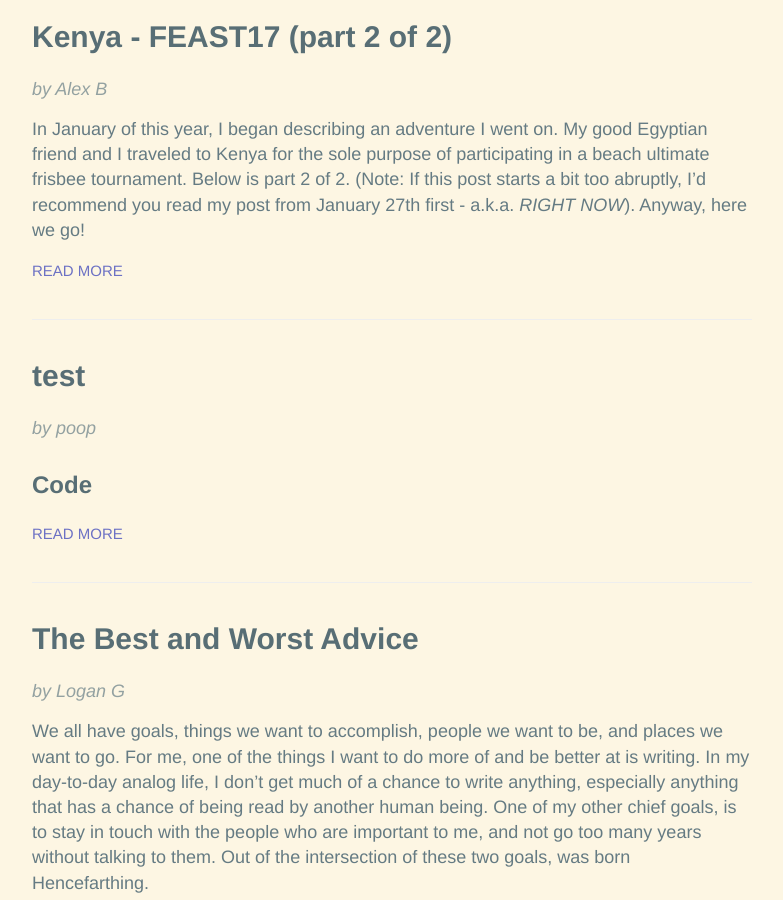
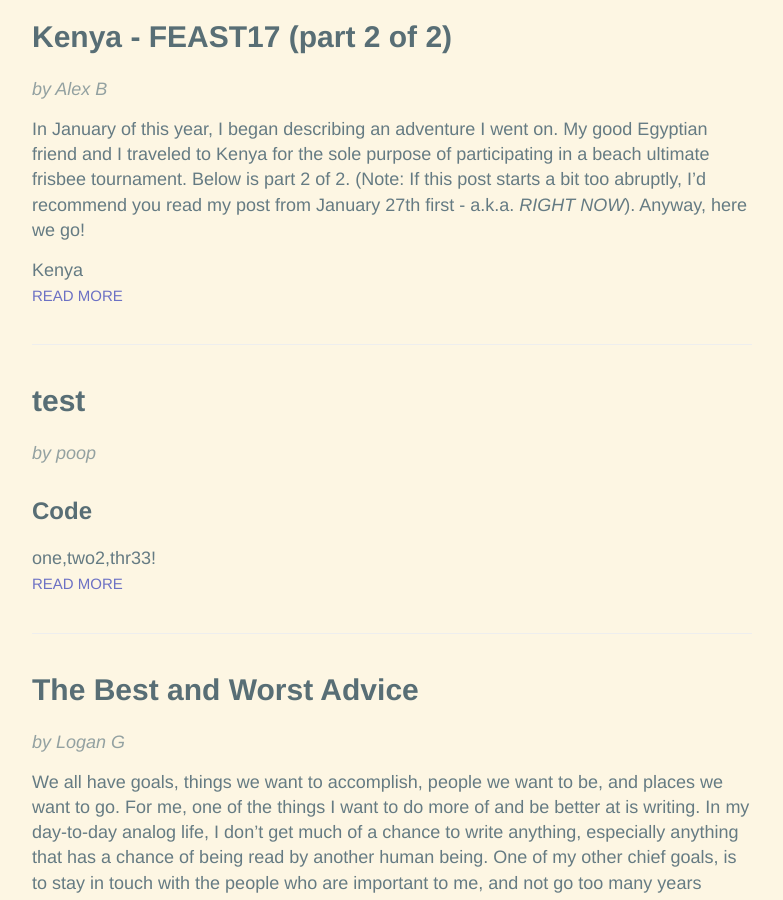
Before and after one commit to hencefarthing/hencefarthing.github.io, a Jekyll site: the page built from index.html, in a window 1280 px wide and 900 px high, scrolled down 854 px. Shown: the whole window, without its empty margins (248-1031 px from the left). Built offline with Jekyll 4.4.1, drawn with Linux system fonts in a browser that asks for light colours.

Commit message:
Adding tags test

```diff
--- a/_posts/2018/03/2018-03-25-testtest.md
+++ b/_posts/2018/03/2018-03-25-testtest.md
@@ -2,6 +2,7 @@
 layout: post
 title: test
 author: poop
+tags: one, two2, thr33!
 ---
 
 
--- a/index.html
+++ b/index.html
@@ -17,6 +17,12 @@ layout: default
                 {{ post.excerpt }}
             </div>
 
+            {% if post.tags.size > 0 %}
+                <div class="tags">
+                    {{ post.tags }}
+                </div>
+            {% endif %}
+
             <a href="{{ site.baseurl }}{{ post.url }}" class="read-more">Read More</a>
         </article>
     {% endfor %}
```
